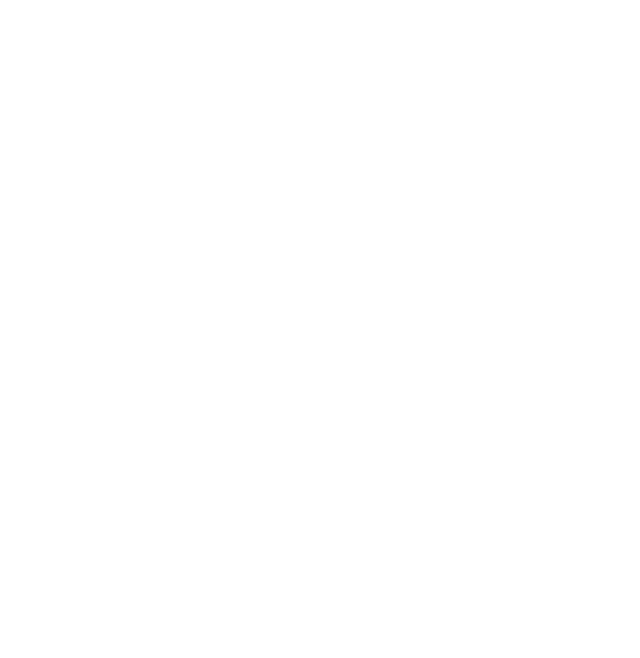
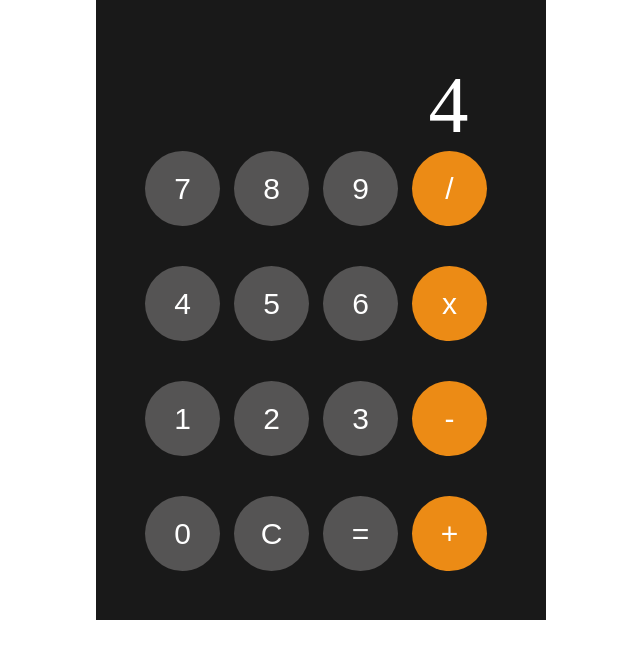
Before and after one commit to mlanda98/calculator-project, a plain HTML site: page index.html in a window 1280 px wide. Shown: the whole page, without its empty margins (319-959 px from the left). Drawn offline with Linux system fonts and the light colour scheme.

Commit message:
desgn calculator with html files and css

```diff
--- a/index.html
+++ b/index.html
@@ -7,6 +7,33 @@
   <link rel="stylesheet" href="styles.css">
 </head>
 <body>
+  <div class="calculator-container">
+    <div class="input">4</div>
+    <div class="first-row-container">
+      <button>7</button>
+      <button>8</button>
+      <button>9</button>
+      <button class="orange-button">/</button>
+    </div>
+    <div class="second-row-container">
+      <button>4</button>
+      <button>5</button>
+      <button>6</button>
+      <button class="orange-button">x</button>
+    </div>
+    <div class="thrid-row-container">
+      <button>1</button>
+      <button>2</button>
+      <button>3</button>
+      <button class="orange-button">-</button>
+    </div>
+    <div class="fourth-row-container">
+      <button>0</button>
+      <button>C</button>
+      <button>=</button>
+      <button class="orange-button">+</button>
+    </div>
+  </div>
   <script src="script.js"></script>
 </body>
 </html>
--- a/styles.css
+++ b/styles.css
@@ -0,0 +1,41 @@
+body{
+  display: flex;
+  justify-content: center;
+  align-items: center;
+  margin: 0;
+  padding: 0;
+}
+
+.calculator-container{
+  display: flex;
+  flex-direction: column;
+  background-color: rgb(25, 25, 25);
+  width: 450px;
+  height: 620px;
+  align-items:center;
+
+};
+
+.first-row-container{
+}
+button{
+  border: none;
+  border-radius: 50px;
+  width: 75px;
+  height: 75px;
+  background-color: rgb(85, 84, 84);
+  color: white;
+  font-size: 30px;
+  margin: 0px 10px 40px 0px;
+}
+
+.orange-button{
+  background-color: #ec8b15;
+}
+
+.input{
+  font-size: 80px;
+  padding-top: 60px;
+  margin-left: 255px;
+  color: white;
+}
```
